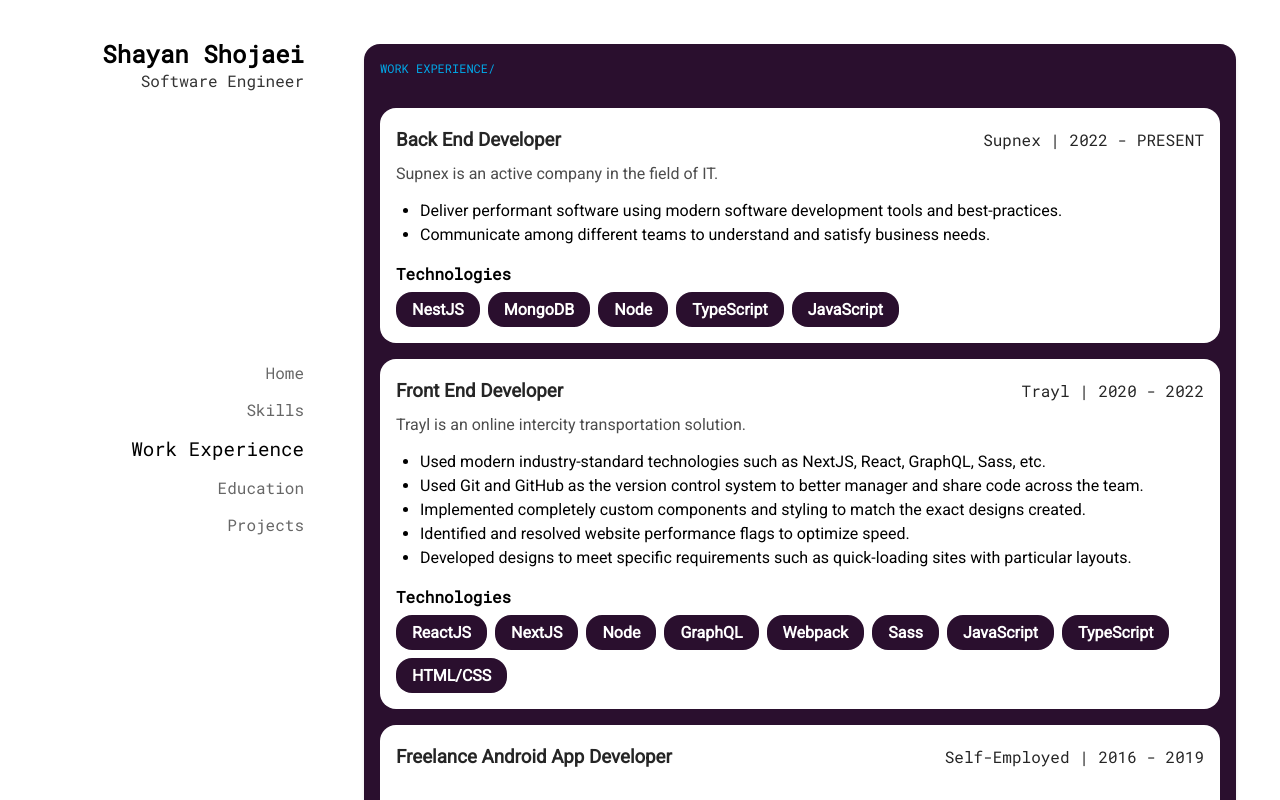
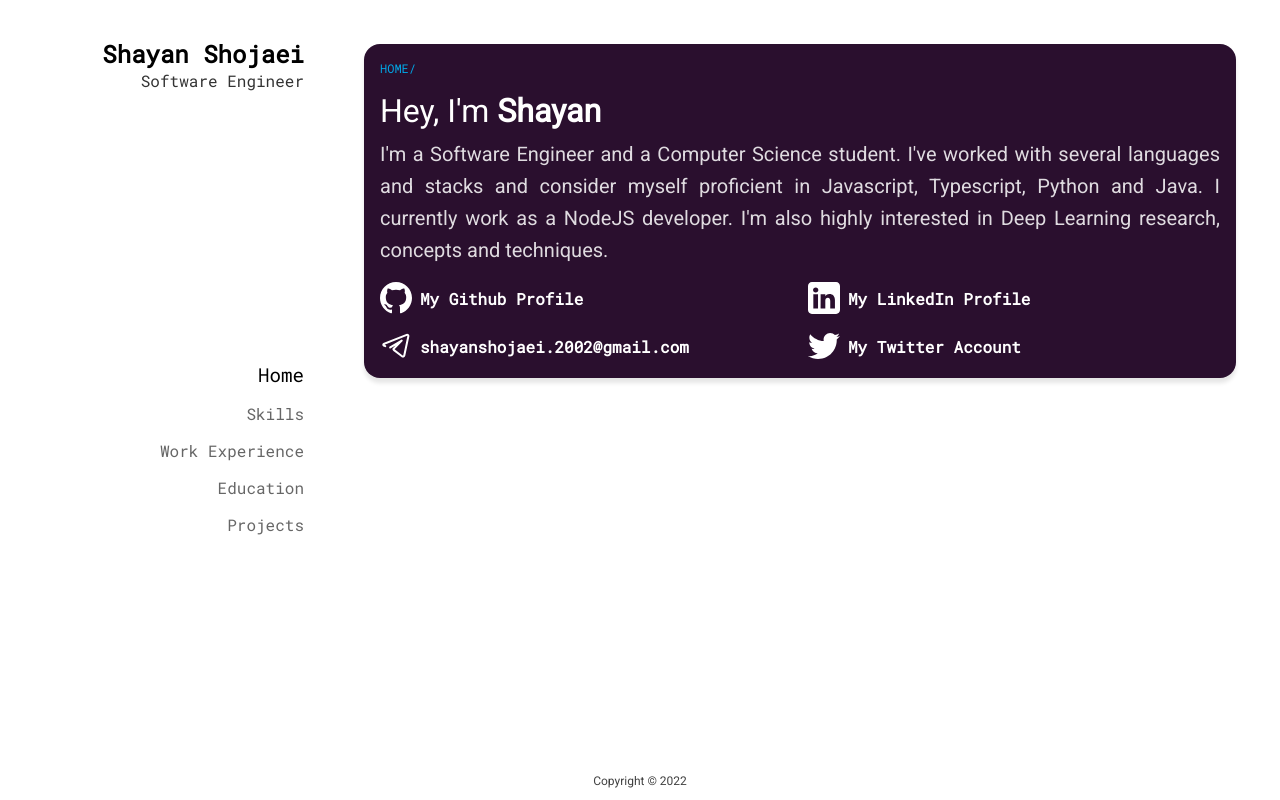
Before and after one commit to shayan-shojaei/portfolio, a React (Create React App) app: page /#/work in a window 1280 px wide. Before the commit this address led to /#/work. Built offline with nearby package versions, Linux system fonts and the light colour scheme; the HTML template or start-up script is replaced by a standard one.

Commit message:
fix: minor typos

```diff
--- a/src/App.tsx
+++ b/src/App.tsx
@@ -1,6 +1,6 @@
 import './App.scss';
 import Nav, { NavRoute } from './Components/Nav/Nav';
-import { HashRouter as Router, Switch, Route } from 'react-router-dom';
+import { BrowserRouter as Router, Switch, Route } from 'react-router-dom';
 import Home from './Components/Home/Home';
 import Projects from './Components/Projects/Projects';
 import Skills from './Components/Skills/Skills';
@@ -38,7 +38,7 @@
 						</Route>
 					</Switch>
 				</div>
-				<footer>Copyright © 2021</footer>
+				<footer>Copyright © 2022</footer>
 			</div>
 		</Router>
 	);
--- a/src/Components/Home/Home.scss
+++ b/src/Components/Home/Home.scss
@@ -5,6 +5,7 @@
 	text-transform: capitalize;
 	font-weight: 500;
 	text-align: left;
+	margin: 1rem 0 0.5rem;
 }
 
 p {
@@ -14,6 +15,7 @@
 	line-height: 2rem;
 	font-size: 1.25em;
 	opacity: 0.85;
+	margin: 0;
 }
 
 .socials {
--- a/src/Components/Home/Home.tsx
+++ b/src/Components/Home/Home.tsx
@@ -1,5 +1,5 @@
-import "./Home.scss";
-import { GitHub, LinkedIn, Email, Twitter } from "../Icons/Social";
+import './Home.scss';
+import { GitHub, LinkedIn, Email, Twitter } from '../Icons/Social';
 
 export default function Home() {
 	return (
@@ -10,12 +10,11 @@
 					Hey, I'm <strong>Shayan</strong>
 				</h1>
 				<p>
-          I'm a software engineer and have worked as a back-end and front-end
-          developer. I've worked with several languages and consider myself
-          proficient in JavaScript, Typescript, Python, Java, etc. and I
-          currently work as a NodeJS developer. I study laso Computer Science
-          and am highly interested in Deep Learning research, concepts and
-          techniques.
+					I'm a Software Engineer and a Computer Science student. I've worked
+					with several languages and stacks and consider myself proficient in
+					Javascript, Typescript, Python and Java. I currently work as a NodeJS
+					developer. I'm also highly interested in Deep Learning research,
+					concepts and techniques.
 				</p>
 				<section className="socials">
 					<SocialItem
```
Lines whose indentation alone changed are shown as unchanged.
